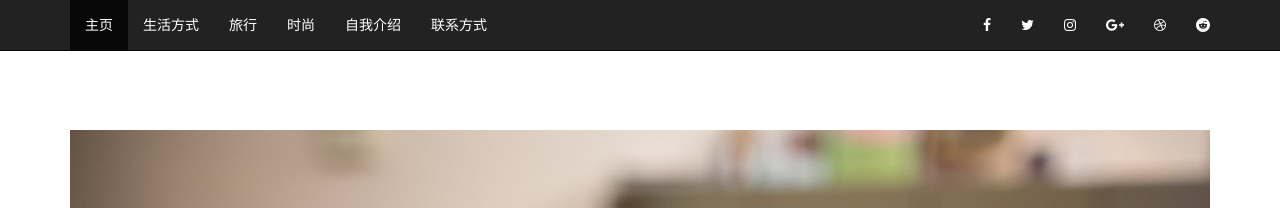
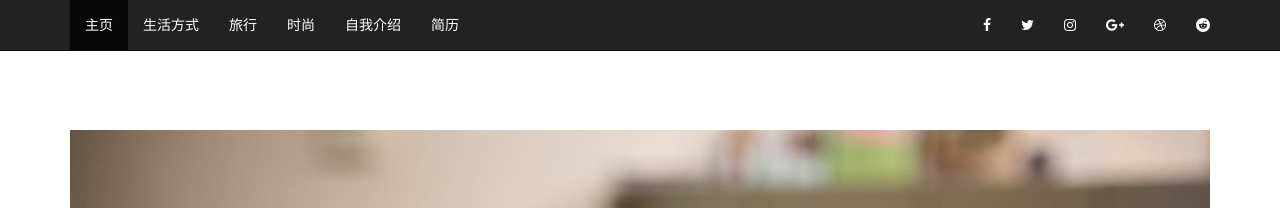
Before and after one commit to itphpcll/-itphpcll.github.io, a Jekyll site: the page about.html, which Jekyll copies as it is, in a window 1280 px wide. Shown: the top 208 px of the page. Built offline with Jekyll 4.4.1, drawn with Linux system fonts in a browser that asks for light colours; nearby versions of some CDN libraries.

Commit message:
Update about.html

```diff
--- a/about.html
+++ b/about.html
@@ -35,7 +35,7 @@
 						<li><a href="#contact">旅行</a></li>
 						<li><a href="#contact">时尚</a></li>
 						<li><a href="about.html">自我介绍</a></li>
-						<li><a href="about.html">联系方式</a></li>
+						<li><a href="introduce/introduce.html">简历</a></li>
 					</ul>
 
 					<ul class="nav navbar-nav navbar-right">
```
